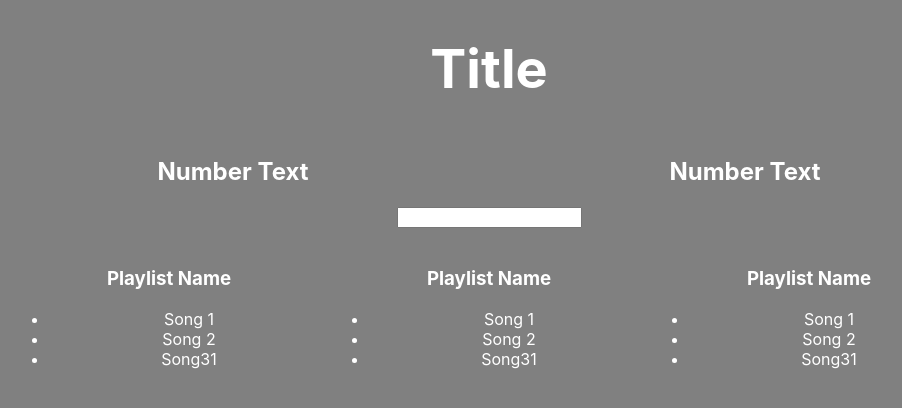
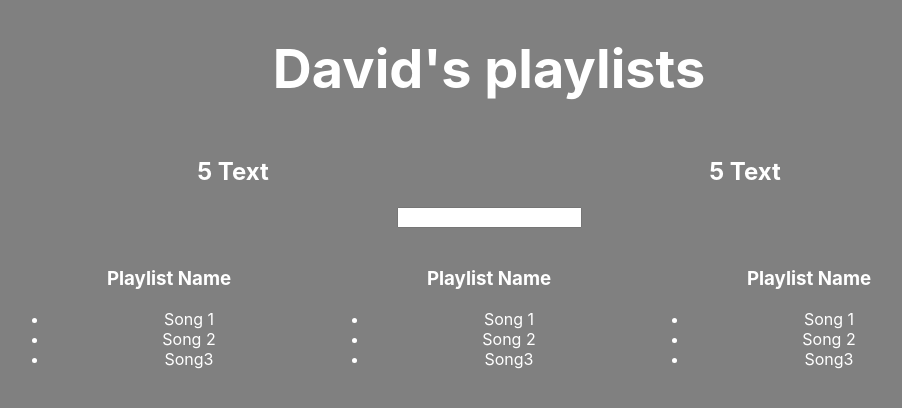
Before and after one commit to ronanhealy94/spotify-controller, a React (Create React App) app: page / in a window 1280 px wide. Shown: the top 408 px of the page, without its empty margins (151-1053 px from the left). Built offline with nearby package versions, Linux system fonts and the light colour scheme.

Commit message:
Fake Dat
Entered fake data

```diff
--- a/src/App.js
+++ b/src/App.js
@@ -6,12 +6,41 @@ let defaultStyle = {
     color: '#fff',
 
 };
+let fakeServerData = {
+  user: {
+    name: 'David',
+    playlists: [
+      {
+        name: 'My favs',
+        songs: ['Beat It', 'Beat It', 'Beat It']
+      },
+      {
+        name: 'My favs',
+        songs: ['Beat It', 'Beat It', 'Beat It']
+      },
+      {
+        name: 'My favs',
+        songs: ['Beat It', 'Beat It', 'Beat It']
+      }
+    ]
+  }
+};
 
 class Summary extends Component {
   render () {
     return (
       <div style={{width: '40%', display: 'inline-block'}}>
-        <h2 style={defaultStyle}>Number Text</h2>
+        <h2 style={defaultStyle}>{this.props.playlists && this.props.playlists.length} Text</h2>
+      </div>
+    );
+  }
+}
+
+class Summary2 extends Component {
+  render () {
+    return (
+      <div style={{width: '40%', display: 'inline-block'}}>
+        <h2 style={defaultStyle}>{this.props.playlists && this.props.playlists.length} Text</h2>
       </div>
     );
   }
@@ -34,23 +63,43 @@ class Playlist extends Component {
       <div style={{...defaultStyle, display: 'inline-block', width: '25%'}}>
         <img/>
         <h3>Playlist Name</h3>
-        <ul><li>Song 1</li><li>Song 2</li><li>Song31</li></ul>
+        <ul><li>Song 1</li><li>Song 2</li><li>Song3</li></ul>
       </div>
     );
   }
 }
 
 class App extends Component {
+
+  constructor() {
+    super();
+    this.state = {serverData: {}}
+  }
+
+  componentDidMount() {
+    setTimeout(() => {
+        this.setState({serverData: fakeServerData});
+  }, 1000);
+  }
   render() {
     return (
       <div className="App">
-      <h1 style={{...defaultStyle, 'font-size': '54px'}}>Title</h1>
-      <Summary/>
-      <Summary/>
-      <Filter/>
-      <Playlist/>
-      <Playlist/>
-      <Playlist/>
+        {this.state.serverData.user ?
+        <div>
+          <h1 style={{...defaultStyle, 'font-size': '54px'}}>
+            {this.state.serverData.user.name}'s playlists
+          </h1>
+
+          <Summary playlists={this.state.serverData.user.name}/>
+          <Summary2 playlists={this.state.serverData.user.name}/>
+
+          <Filter/>
+
+          <Playlist/>
+          <Playlist/>
+          <Playlist/>
+        </div> : 'Loading...'
+        }
       </div>
     );
   }
```
